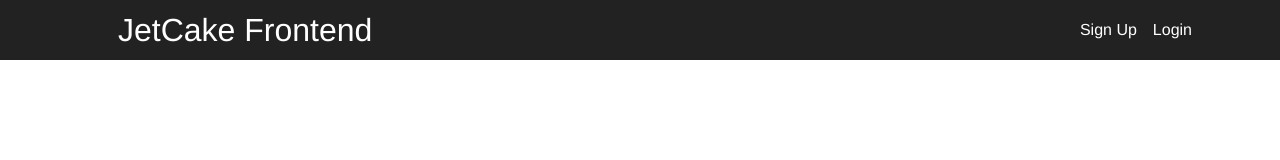
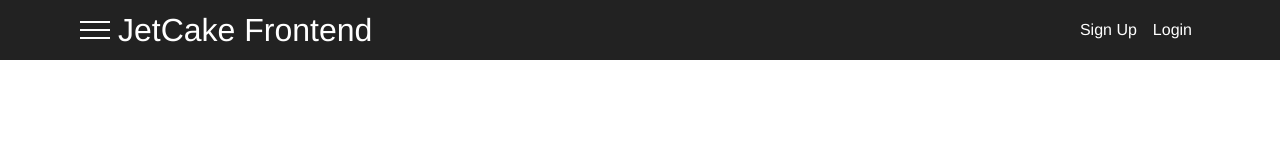
Before and after one commit to siccoo/jetcake-frontend, a React (Create React App) app: page / in a window 1280 px wide. Shown: the top 160 px of the page. Built offline with nearby package versions, Linux system fonts and the light colour scheme.

Commit message:
Styling of the DrawerToggleButton.css

```diff
--- a/src/components/Toolbar/SideDrawer/DrawerToggleButton.css
+++ b/src/components/Toolbar/SideDrawer/DrawerToggleButton.css
@@ -9,6 +9,7 @@
 .toggle-button {
     display: flex;
     flex-direction: column;
+    justify-content: space-around;
     height: 24px;
     width: 30px;
     background: transparent;
@@ -16,8 +17,15 @@
     border: none;
     padding: 0;
     box-sizing: border-box;
+    /* color: #fff; */
 }
 
 .toggle-button:focus {
     outline: none;
 }
+
+.button-toggle_line {
+    width: 30px;
+    height: 2px;
+    background: #fff;
+}
```
